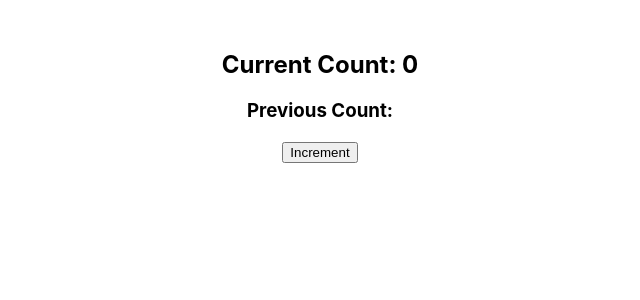
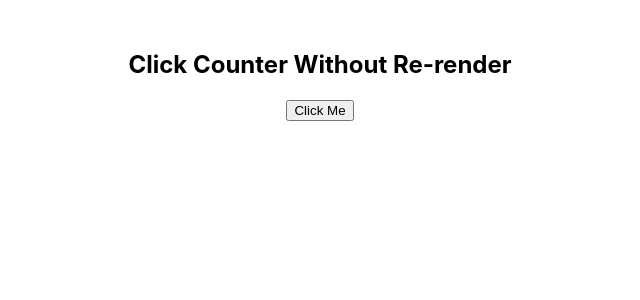
Before and after one commit to Aarti-Waghmare-React-Course/web_development1, a React (Create React App) app in the folder react-beginner-projects/: page / in a window 1280 px wide. Shown: the top 300 px of the page, without its empty margins (320-960 px from the left). Built offline with nearby package versions, Linux system fonts and the light colour scheme.

Commit message:
click counter ref without re-render logic added

```diff
--- a/react-beginner-projects/src/App.js
+++ b/react-beginner-projects/src/App.js
@@ -22,6 +22,7 @@ import './App.css';
 // import ConditionalFetcher_10 from './components/02_useEffect_hook/ConditionalFetcher_10';
 import FocusInputOnLoad_01 from './components/03_useRef_hook/FocusInputOnLoad_01';
 import PreviousStateTracker_02 from './components/03_useRef_hook/PreviousStateTracker_02';
+import ClickCounterRef_03 from './components/03_useRef_hook/ClickCounterRef_03';
 
 function App() {
   return (
@@ -49,7 +50,8 @@ function App() {
     {/* <ConditionalFetcher_10/> */}
 
     {/* <FocusInputOnLoad_01/> */}
-    <PreviousStateTracker_02/>
+    {/* <PreviousStateTracker_02/> */}
+    <ClickCounterRef_03/>
     </>
   );
 }
--- /dev/null
+++ b/react-beginner-projects/src/components/03_useRef_hook/ClickCounterRef_03.jsx
@@ -0,0 +1,23 @@
+// 3. Click Counter Without Re-render
+// Goal: Track how many times a button is clicked using useRef (without causing re-renders).
+// Concepts: useRef as a mutable variable.
+
+import React, { useRef } from "react";
+
+const ClickCounterRef_03 = () => {
+  const clickRef = useRef(0);
+
+  const handleClick = () => {
+    clickRef.current += 1;
+    alert(`Button clicked ${clickRef.current} times (no re-render)`);
+  };
+
+  return (
+    <div style={{ textAlign: "center", marginTop: "50px" }}>
+      <h2>Click Counter Without Re-render</h2>
+      <button onClick={handleClick}>Click Me</button>
+    </div>
+  );
+};
+
+export default ClickCounterRef_03;
```
